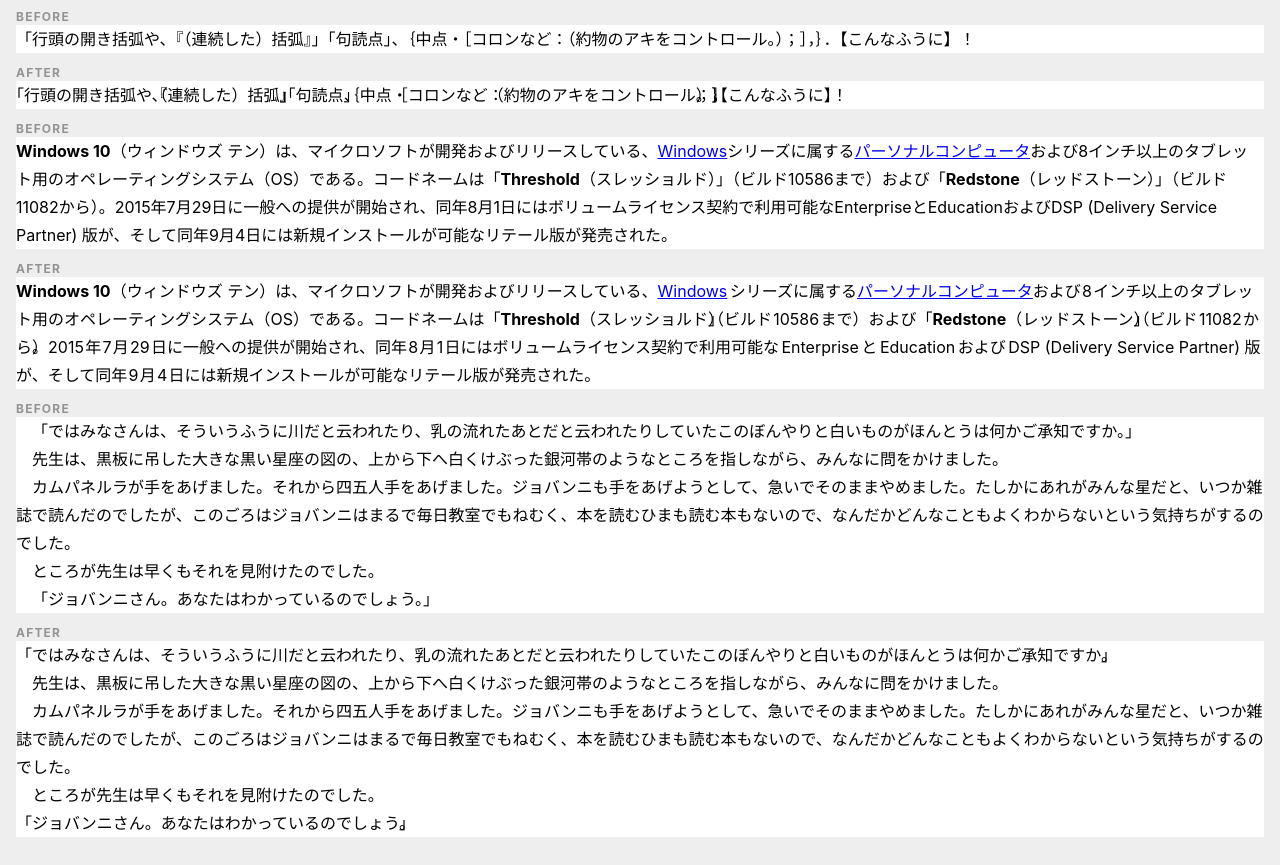
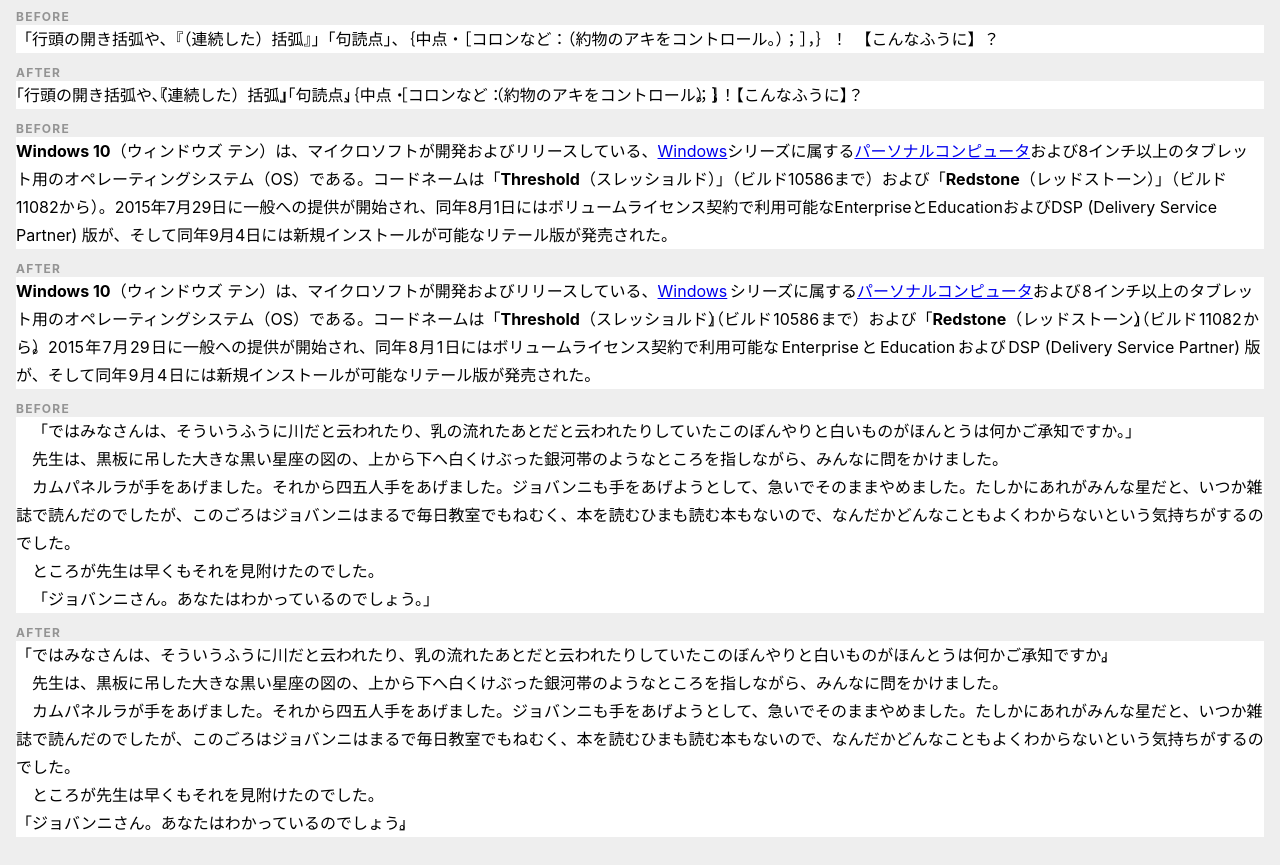
Before and after one commit to terkel/mojik, a website: page demo.html in a window 1280 px wide. Shown: the part 63-928 px from the top of the page. Drawn offline with Linux system fonts and the light colour scheme.

Commit message:
Add fullWidthSpace-openingBrackets pair detection
Close #13

```diff
--- a/demo.html
+++ b/demo.html
@@ -66,9 +66,9 @@
 
 <h1>Mojik demo</h1>
 
-<p>「行頭の開き括弧や、『（連続した）括弧』」「句読点」、｛中点・［コロンなど：（約物のアキをコントロール。）；］，｝．【こんなふうに】！</p>
+<p>「行頭の開き括弧や、『（連続した）括弧』」「句読点」、｛中点・［コロンなど：（約物のアキをコントロール。）；］，｝！　【こんなふうに】？</p>
 
-<p class="mjk">「行頭の開き括弧や、『（連続した）括弧』」「句読点」、｛中点・［コロンなど：（約物のアキをコントロール。）；］，｝．【こんなふうに】！</p>
+<p class="mjk">「行頭の開き括弧や、『（連続した）括弧』」「句読点」、｛中点・［コロンなど：（約物のアキをコントロール。）；］，｝！　【こんなふうに】？</p>
 
 <p><b>Windows 10</b>（ウィンドウズ テン）は、マイクロソフトが開発およびリリースしている、<a href="#">Windows</a>シリーズに属する<a href="#">パーソナルコンピュータ</a>および8インチ以上のタブレット用のオペレーティングシステム（OS）である。コードネームは「<b>Threshold</b>（スレッショルド）」（ビルド10586まで）および「<b>Redstone</b>（レッドストーン）」（ビルド11082から）。2015年7月29日に一般への提供が開始され、同年8月1日にはボリュームライセンス契約で利用可能なEnterpriseとEducationおよびDSP (Delivery Service Partner) 版が、そして同年9月4日には新規インストールが可能なリテール版が発売された。</p>
 
--- a/mojik.js
+++ b/mojik.js
@@ -142,6 +142,9 @@
                 Mojik.characters.japaneseClosingBrackets +
                 Mojik.characters.japaneseMiddleDots +
                 Mojik.characters.japaneseFullWidthSpace
+            ],
+            [Mojik.characters.japaneseFullWidthSpace,
+                Mojik.characters.japaneseOpeningBrackets
             ]
         ];
         var htmlClass = (function () {
```
